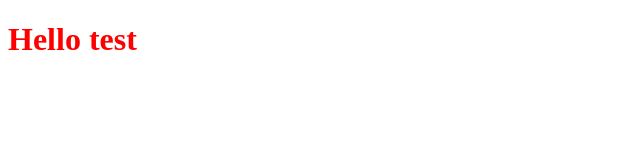
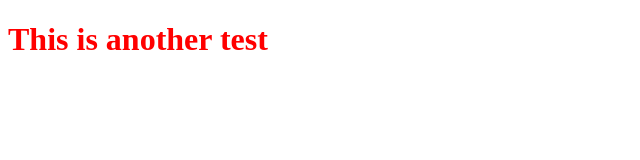
Before and after one commit to juanjoseortega-aircury/jjos, a plain HTML site: page index.html in a window 1280 px wide. Shown: the whole page, without its empty margins (0-640 px from the left). Drawn offline with Linux system fonts and the light colour scheme.

Commit message:
change text from h1

```diff
--- a/index.html
+++ b/index.html
@@ -13,6 +13,6 @@
         <link rel="stylesheet" href="./css/mystyle.css">
     </head>
     <body>
-        <h1>Hello test</h1>
+        <h1>This is another test</h1>
     </body>
 </html>
```
